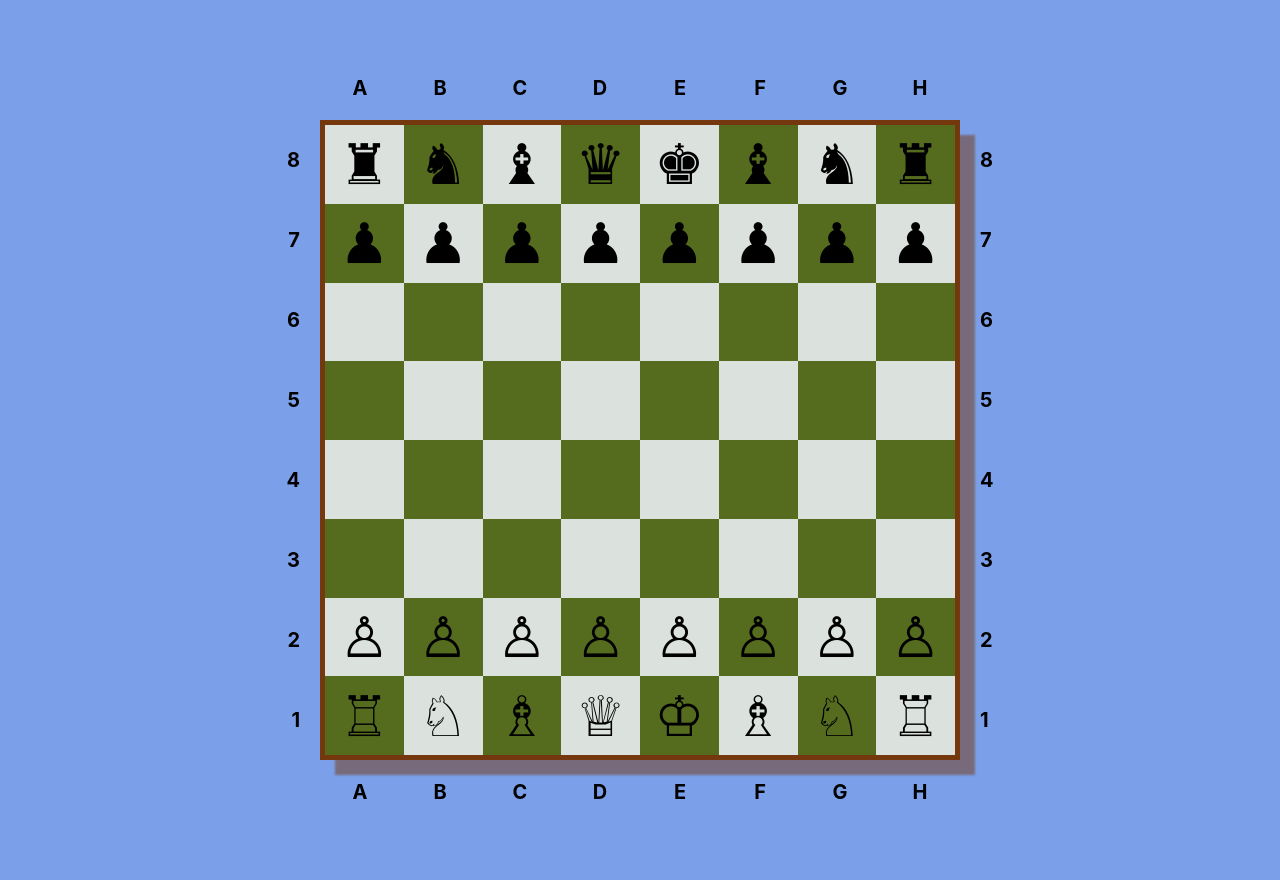
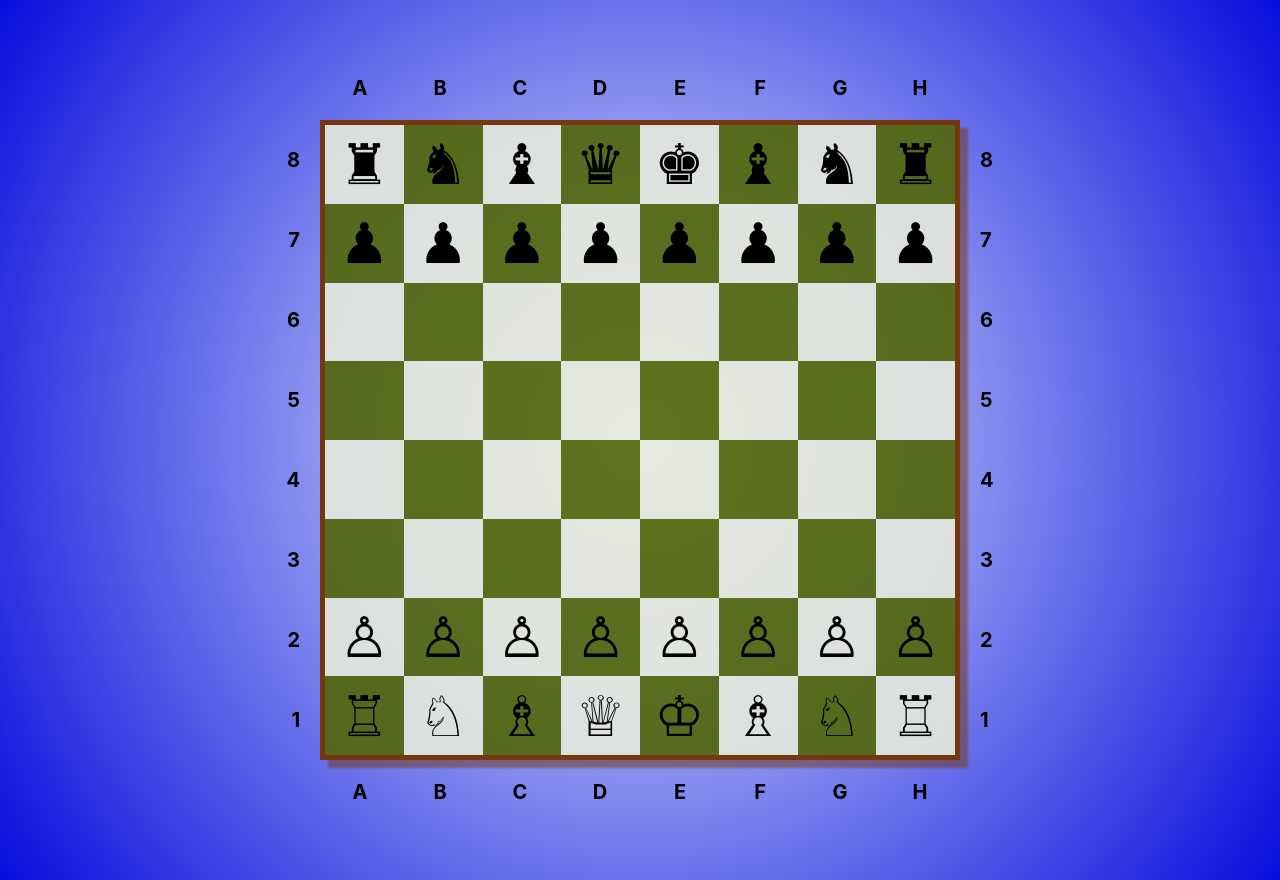
Before and after one commit to seanluong/chess-board, a React (Create React App) app: page / in a window 1280 px wide. Built offline with nearby package versions, Linux system fonts and the light colour scheme.

Commit message:
Use radial gradient for background color

```diff
--- a/src/App.scss
+++ b/src/App.scss
@@ -3,7 +3,7 @@
   flex-direction: column;
   justify-content: space-between;
   min-height: 100vh;
-  background-color: #7ba0e9;
+  background-image: radial-gradient(circle, #ebf2fe, #060edd);
 
   header {
     min-height: 5vh;
--- a/src/ChessBoard.scss
+++ b/src/ChessBoard.scss
@@ -15,7 +15,7 @@ $name-size: min(2.5vw, 2.5vh);
         div.col-name {
             display: flex;
             justify-content: center;
-            width: 100%;
+            flex: 1 1 100%;
             text-transform: uppercase;
             font-size: $name-size;
 
@@ -37,9 +37,9 @@ $name-size: min(2.5vw, 2.5vh);
         justify-content: space-between;
 
         div.row-name {
-            height: 100%;
             display: flex;
             align-items: center;
+            flex: 1 1 100%;
             font-size: $name-size;
 
             &.left {
@@ -58,7 +58,7 @@ $name-size: min(2.5vw, 2.5vh);
 .board {
     box-sizing: border-box;
     border: 5px solid rgb(117, 56, 14);
-    box-shadow: 15px 15px 2px rgba(117, 55, 14, 0.5);
+    box-shadow: 0.5em 0.5em 2px rgba(117, 55, 14, 0.5);
     display: flex;
     flex-direction: column-reverse;
     align-items: stretch;
```
